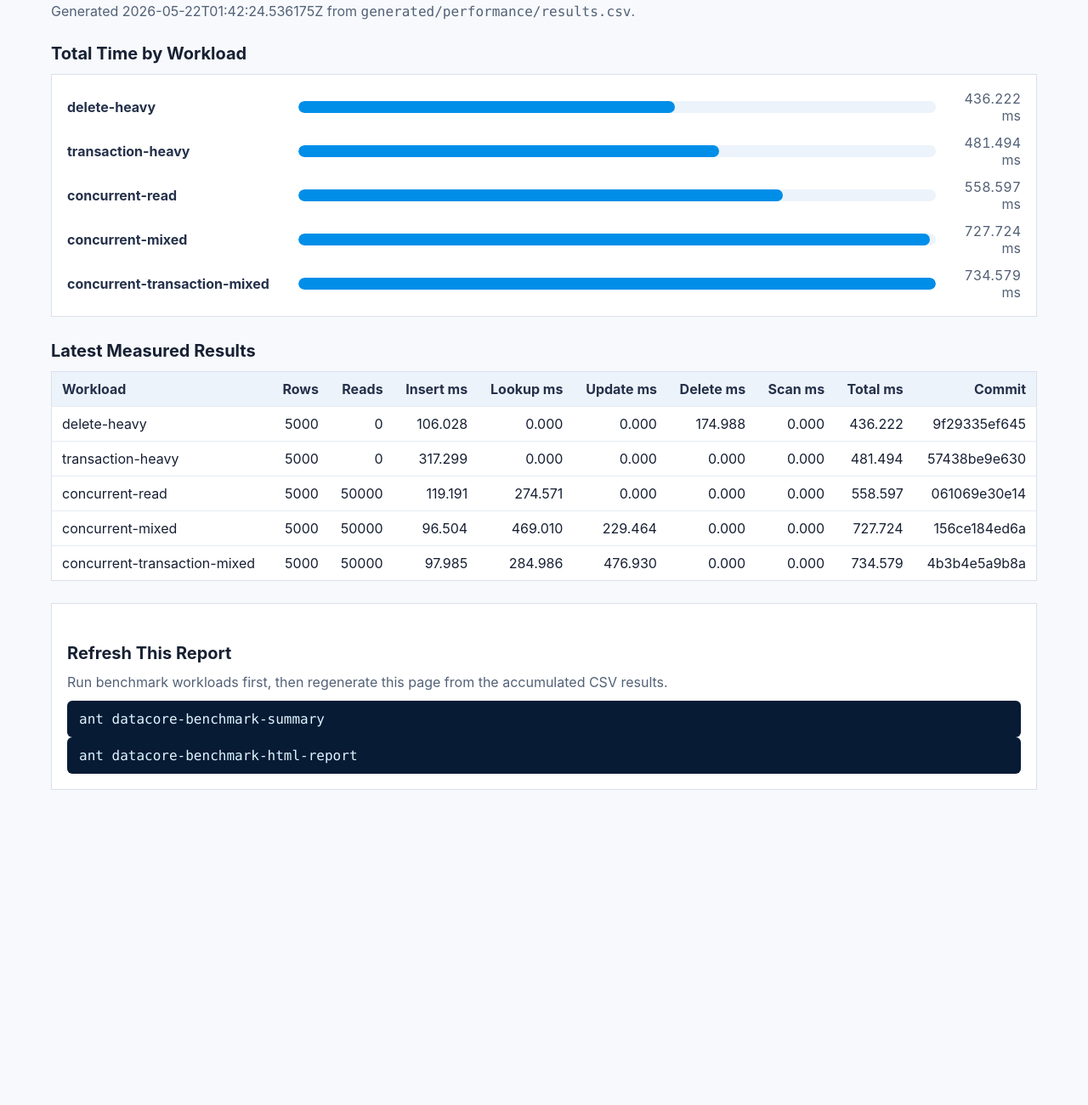
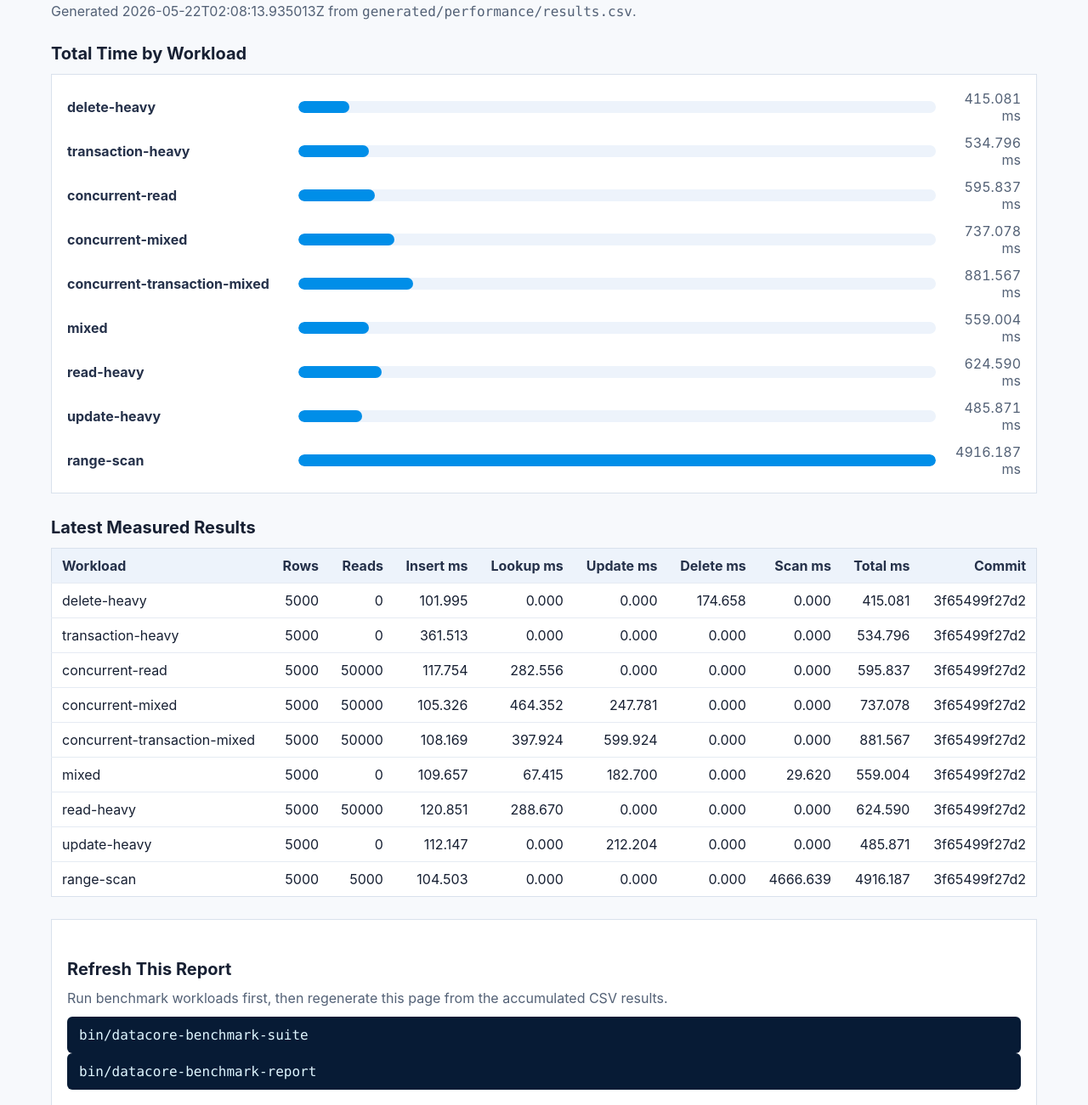
Before and after one commit to sureshnadarajan/innervex-datacore, a plain HTML site: page docs/performance-report.html in a window 1280 px wide. Shown: the part 331-1632 px from the top of the page at 85% size. Before the commit the page ends 1301 px from the top, so only its background shows below. Drawn offline with Linux system fonts and the light colour scheme.

Commit message:
Add benchmark helper commands

```diff
--- a/docs/performance-report.html
+++ b/docs/performance-report.html
@@ -36,31 +36,39 @@
   <img class="brand" src="assets/ivx-datacore-logo.png" alt="Innervex DataCore logo">
   <p class="owner">Innervex Technologies Private Limited</p>
   <h1>Innervex DataCore Benchmark Report</h1>
-  <p class="meta">Generated 2026-05-22T01:42:24.536175Z from <code>generated/performance/results.csv</code>.</p>
+  <p class="meta">Generated 2026-05-22T02:08:13.935013Z from <code>generated/performance/results.csv</code>.</p>
   <h2>Total Time by Workload</h2>
   <div class="chart" aria-label="Total time by workload">
-    <div class="bar-row"><div class="bar-label">delete-heavy</div><div class="bar-track"><div class="bar-fill" style="width: 59%"></div></div><div class="bar-value">436.222 ms</div></div>
-    <div class="bar-row"><div class="bar-label">transaction-heavy</div><div class="bar-track"><div class="bar-fill" style="width: 66%"></div></div><div class="bar-value">481.494 ms</div></div>
-    <div class="bar-row"><div class="bar-label">concurrent-read</div><div class="bar-track"><div class="bar-fill" style="width: 76%"></div></div><div class="bar-value">558.597 ms</div></div>
-    <div class="bar-row"><div class="bar-label">concurrent-mixed</div><div class="bar-track"><div class="bar-fill" style="width: 99%"></div></div><div class="bar-value">727.724 ms</div></div>
-    <div class="bar-row"><div class="bar-label">concurrent-transaction-mixed</div><div class="bar-track"><div class="bar-fill" style="width: 100%"></div></div><div class="bar-value">734.579 ms</div></div>
+    <div class="bar-row"><div class="bar-label">delete-heavy</div><div class="bar-track"><div class="bar-fill" style="width: 8%"></div></div><div class="bar-value">415.081 ms</div></div>
+    <div class="bar-row"><div class="bar-label">transaction-heavy</div><div class="bar-track"><div class="bar-fill" style="width: 11%"></div></div><div class="bar-value">534.796 ms</div></div>
+    <div class="bar-row"><div class="bar-label">concurrent-read</div><div class="bar-track"><div class="bar-fill" style="width: 12%"></div></div><div class="bar-value">595.837 ms</div></div>
+    <div class="bar-row"><div class="bar-label">concurrent-mixed</div><div class="bar-track"><div class="bar-fill" style="width: 15%"></div></div><div class="bar-value">737.078 ms</div></div>
+    <div class="bar-row"><div class="bar-label">concurrent-transaction-mixed</div><div class="bar-track"><div class="bar-fill" style="width: 18%"></div></div><div class="bar-value">881.567 ms</div></div>
+    <div class="bar-row"><div class="bar-label">mixed</div><div class="bar-track"><div class="bar-fill" style="width: 11%"></div></div><div class="bar-value">559.004 ms</div></div>
+    <div class="bar-row"><div class="bar-label">read-heavy</div><div class="bar-track"><div class="bar-fill" style="width: 13%"></div></div><div class="bar-value">624.590 ms</div></div>
+    <div class="bar-row"><div class="bar-label">update-heavy</div><div class="bar-track"><div class="bar-fill" style="width: 10%"></div></div><div class="bar-value">485.871 ms</div></div>
+    <div class="bar-row"><div class="bar-label">range-scan</div><div class="bar-track"><div class="bar-fill" style="width: 100%"></div></div><div class="bar-value">4916.187 ms</div></div>
   </div>
   <h2>Latest Measured Results</h2>
   <table>
     <thead><tr><th>Workload</th><th>Rows</th><th>Reads</th><th>Insert ms</th><th>Lookup ms</th><th>Update ms</th><th>Delete ms</th><th>Scan ms</th><th>Total ms</th><th>Commit</th></tr></thead>
     <tbody>
-      <tr><td>delete-heavy</td><td>5000</td><td>0</td><td>106.028</td><td>0.000</td><td>0.000</td><td>174.988</td><td>0.000</td><td>436.222</td><td>9f29335ef645</td></tr>
-      <tr><td>transaction-heavy</td><td>5000</td><td>0</td><td>317.299</td><td>0.000</td><td>0.000</td><td>0.000</td><td>0.000</td><td>481.494</td><td>57438be9e630</td></tr>
-      <tr><td>concurrent-read</td><td>5000</td><td>50000</td><td>119.191</td><td>274.571</td><td>0.000</td><td>0.000</td><td>0.000</td><td>558.597</td><td>061069e30e14</td></tr>
-      <tr><td>concurrent-mixed</td><td>5000</td><td>50000</td><td>96.504</td><td>469.010</td><td>229.464</td><td>0.000</td><td>0.000</td><td>727.724</td><td>156ce184ed6a</td></tr>
-      <tr><td>concurrent-transaction-mixed</td><td>5000</td><td>50000</td><td>97.985</td><td>284.986</td><td>476.930</td><td>0.000</td><td>0.000</td><td>734.579</td><td>4b3b4e5a9b8a</td></tr>
+      <tr><td>delete-heavy</td><td>5000</td><td>0</td><td>101.995</td><td>0.000</td><td>0.000</td><td>174.658</td><td>0.000</td><td>415.081</td><td>3f65499f27d2</td></tr>
+      <tr><td>transaction-heavy</td><td>5000</td><td>0</td><td>361.513</td><td>0.000</td><td>0.000</td><td>0.000</td><td>0.000</td><td>534.796</td><td>3f65499f27d2</td></tr>
+      <tr><td>concurrent-read</td><td>5000</td><td>50000</td><td>117.754</td><td>282.556</td><td>0.000</td><td>0.000</td><td>0.000</td><td>595.837</td><td>3f65499f27d2</td></tr>
+      <tr><td>concurrent-mixed</td><td>5000</td><td>50000</td><td>105.326</td><td>464.352</td><td>247.781</td><td>0.000</td><td>0.000</td><td>737.078</td><td>3f65499f27d2</td></tr>
+      <tr><td>concurrent-transaction-mixed</td><td>5000</td><td>50000</td><td>108.169</td><td>397.924</td><td>599.924</td><td>0.000</td><td>0.000</td><td>881.567</td><td>3f65499f27d2</td></tr>
+      <tr><td>mixed</td><td>5000</td><td>0</td><td>109.657</td><td>67.415</td><td>182.700</td><td>0.000</td><td>29.620</td><td>559.004</td><td>3f65499f27d2</td></tr>
+      <tr><td>read-heavy</td><td>5000</td><td>50000</td><td>120.851</td><td>288.670</td><td>0.000</td><td>0.000</td><td>0.000</td><td>624.590</td><td>3f65499f27d2</td></tr>
+      <tr><td>update-heavy</td><td>5000</td><td>0</td><td>112.147</td><td>0.000</td><td>212.204</td><td>0.000</td><td>0.000</td><td>485.871</td><td>3f65499f27d2</td></tr>
+      <tr><td>range-scan</td><td>5000</td><td>5000</td><td>104.503</td><td>0.000</td><td>0.000</td><td>0.000</td><td>4666.639</td><td>4916.187</td><td>3f65499f27d2</td></tr>
     </tbody>
   </table>
   <section class="note" aria-label="Refresh report">
     <h2>Refresh This Report</h2>
     <p>Run benchmark workloads first, then regenerate this page from the accumulated CSV results.</p>
-    <code class="command">ant datacore-benchmark-summary</code>
-    <code class="command">ant datacore-benchmark-html-report</code>
+    <code class="command">bin/datacore-benchmark-suite</code>
+    <code class="command">bin/datacore-benchmark-report</code>
   </section>
 </main>
 </body>
```
Also changed, not shown: 4 other files.
